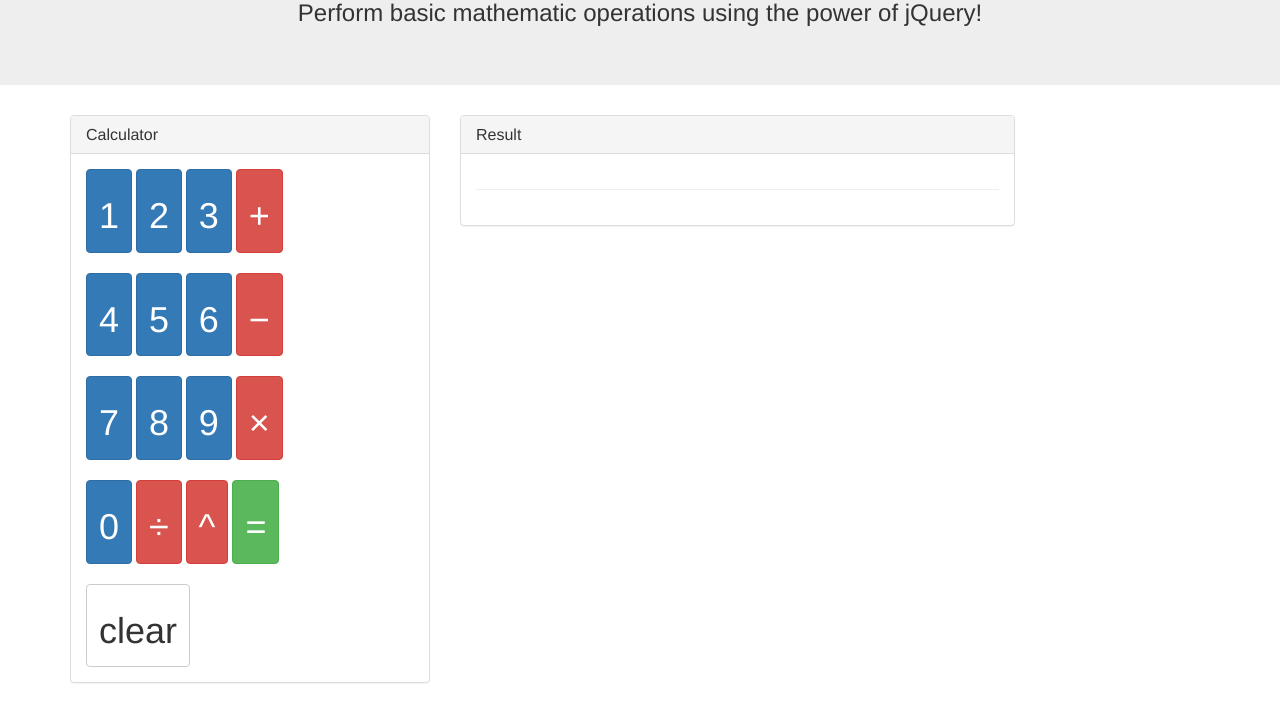
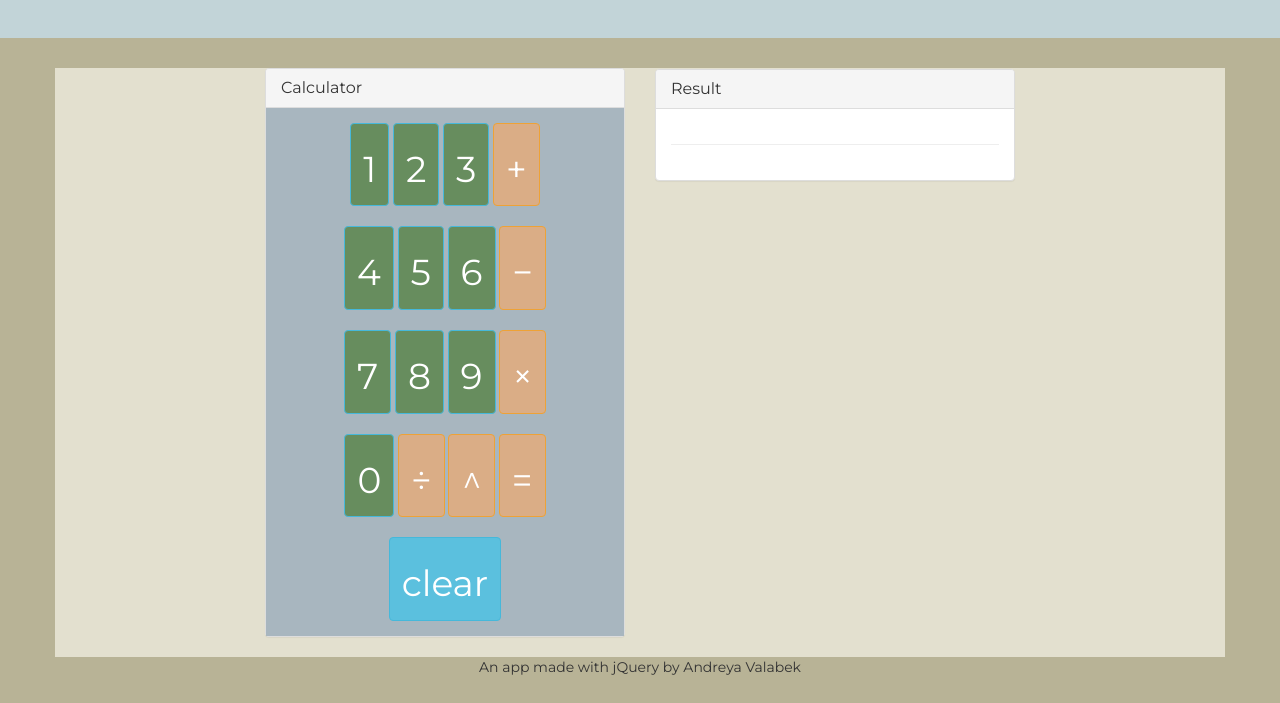
Before and after one commit to avalabek/calculator, a plain HTML site: page index.html in a window 1280 px wide. Shown: the part 157-860 px from the top of the page. After the commit the page ends 834 px from the top, so only its background shows below. Drawn offline with nearby package versions, Linux system fonts and the light colour scheme.

Commit message:
text changes

```diff
--- a/index.html
+++ b/index.html
@@ -6,19 +6,24 @@
 
   <!-- Added link to the jQuery Library -->
   <script src="https://cdnjs.cloudflare.com/ajax/libs/jquery/3.2.1/jquery.min.js"></script>
-<!-- <script src="https://code.jquery.com/jquery-3.2.1.js" integrity="sha256-DZAnKJ/6XZ9si04Hgrsxu/8s717jcIzLy3oi35EouyE=" crossorigin="anonymous"></script> -->
+
 <!-- link to javascript NB LINK AFTER JQUERY ALWAYS-->
 <script type="text/javascript" src="app.js"></script>
 
 <!-- Added a link to Bootstrap-->
   <link rel="stylesheet" href="https://maxcdn.bootstrapcdn.com/bootstrap/3.3.6/css/bootstrap.min.css" integrity="sha384-1q8mTJOASx8j1Au+a5WDVnPi2lkFfwwEAa8hDDdjZlpLegxhjVME1fgjWPGmkzs7" crossorigin="anonymous">
-
+<!-- Link to google fonts -->
+  <link href="https://fonts.googleapis.com/css?family=Montserrat|Poppins|Raleway" rel="stylesheet">
+<!-- CSS FIles -->
+<!--the reset.css must be above the style.css as loads in order but don't need it with bootstrap?-->
+<!-- <link href="assets/css/reset.css" rel="stylesheet" type="text/css"> -->
+<link href="style.css" rel="stylesheet" type="text/css">
 </head>
 <body>
 
   <div class="jumbotron">
-    <h1 class="text-center">jQuery Calculator</h1>
-    <h3 class="text-center">Perform basic mathematic operations using the power of jQuery!</h3>
+    <h1 class="text-center">Calculator</h1>
+
   </div>
 
   <div class="container">
@@ -26,40 +31,42 @@
     <div class="row">
 
       <!-- Calculator Panel -->
+      <div class="col-lg-2"></div>
       <div class="col-lg-4">
         <div class="panel panel-default">
           <div class="panel-heading">
             <h3 class="panel-title">Calculator</h3>
           </div>
 
-          <div class="panel-body">
-            <button id="button-1" class="btn btn-primary number" value="1"><h1>1</h1></button>
-            <button id="button-2" class="btn btn-primary number" value="2"><h1>2</h1></button>
-            <button id="button-3" class="btn btn-primary number" value="3"><h1>3</h1></button>
-            <button id="button-plus" class="btn btn-danger operator" value="plus"><h1>+</h1></button>
+          <div class="panel-body calculator">
+            <button id="button-1" class="btn btn-info number" value="1"><h1>1</h1></button>
+            <button id="button-2" class="btn btn-info number" value="2"><h1>2</h1></button>
+            <button id="button-3" class="btn btn-info number" value="3"><h1>3</h1></button>
+            <button id="button-plus" class="btn btn-warning operator" value="plus"><h1>+</h1></button>
             <br><br>
-            <button id="button-4" class="btn btn-primary number" value="4"><h1>4</h1></button>
-            <button id="button-5" class="btn btn-primary number" value="5"><h1>5</h1></button>
-            <button id="button-6" class="btn btn-primary number" value="6"><h1>6</h1></button>
-            <button id="button-minus" class="btn btn-danger operator" value="minus"><h1>&minus;</h1></button>
+            <button id="button-4" class="btn btn-info number" value="4"><h1>4</h1></button>
+            <button id="button-5" class="btn btn-info number" value="5"><h1>5</h1></button>
+            <button id="button-6" class="btn btn-info number" value="6"><h1>6</h1></button>
+            <button id="button-minus" class="btn btn-warning operator" value="minus"><h1>&minus;</h1></button>
             <br><br>
-            <button id="button-7" class="btn btn-primary number" value="7"><h1>7</h1></button>
-            <button id="button-8" class="btn btn-primary number" value="8"><h1>8</h1></button>
-            <button id="button-9" class="btn btn-primary number" value="9"><h1>9</h1></button>
-            <button id="button-multiply" class="btn btn-danger operator" value="times"><h1>&times;</h1></button>
+            <button id="button-7" class="btn btn-info number" value="7"><h1>7</h1></button>
+            <button id="button-8" class="btn btn-info number" value="8"><h1>8</h1></button>
+            <button id="button-9" class="btn btn-info number" value="9"><h1>9</h1></button>
+            <button id="button-multiply" class="btn btn-warning operator" value="times"><h1>&times;</h1></button>
             <br><br>
-            <button id="button-0" class="btn btn-primary number" value="0"><h1>0</h1></button>
-            <button id="button-divide" class="btn btn-danger operator" value="divide"><h1>&divide;</h1></button>
-            <button id="button-power" class="btn btn-danger operator" value="power"><h1>^</h1></button>
-            <button id="button-equal" class="btn btn-success equal" value="equals"><h1>=</h1></button>
+            <button id="button-0" class="btn btn-info number" value="0"><h1>0</h1></button>
+            <button id="button-divide" class="btn btn-warning operator" value="divide"><h1>&divide;</h1></button>
+            <button id="button-power" class="btn btn-warning operator" value="power"><h1>^</h1></button>
+            <button id="button-equal" class="btn btn-warning equal" value="equals"><h1>=</h1></button>
             <br><br>
-            <button id="button-clear" class="btn btn-default clear" value="clear"><h1>clear</h1></button>
+            <button id="button-clear" class="btn btn-info clear" value="clear"><h1>clear</h1></button>
           </div>
         </div>
       </div>
 
       <!-- Result Panel -->
-      <div class="col-lg-6">
+      <div class="col-lg-4"></div>
+      <div class="col-lg-4">
         <div class="panel panel-default">
           <div class="panel-heading">
             <h3 class="panel-title">Result</h3>
@@ -76,7 +83,7 @@
     </div>
   </div>
 
-
+  <footer>An app made with jQuery by Andreya Valabek</footer>
 
 </body>
 </html>
```
